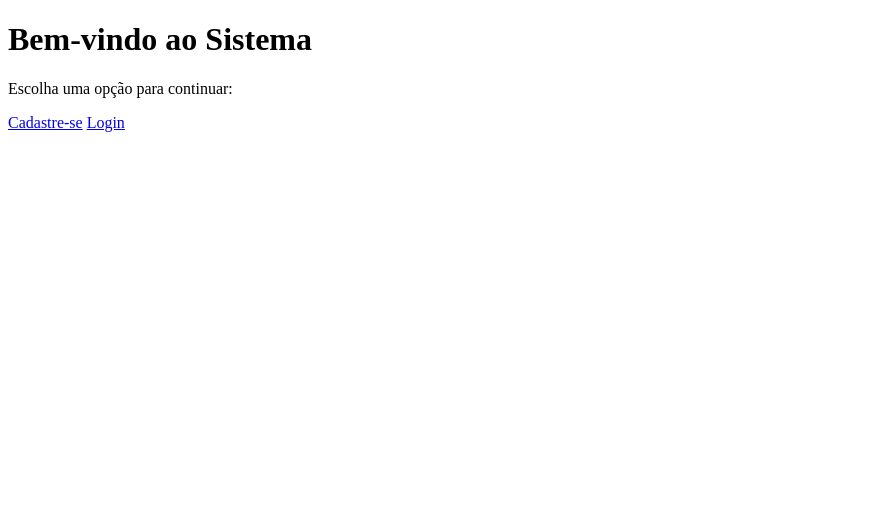
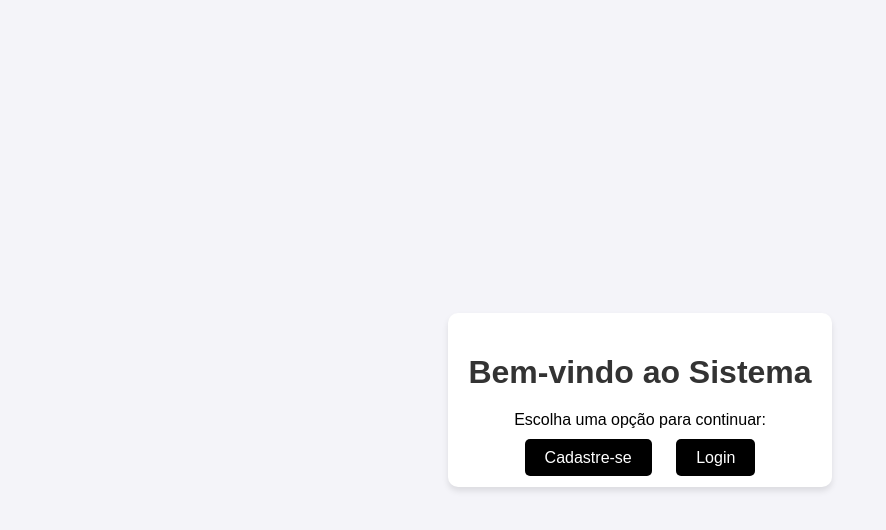
Before and after one commit to m0acir4/Desenv-de-software-em-nuvem, a plain HTML site: page index.html in a window 1280 px wide. Shown: the whole page, without its empty margins (0-886 px from the left). Drawn offline with Linux system fonts and the light colour scheme.

Commit message:
Meu commit

```diff
--- a/index.html
+++ b/index.html
@@ -4,7 +4,7 @@
     <meta charset="UTF-8">
     <meta name="viewport" content="width=device-width, initial-scale=1.0">
     <title>Home</title>
-    <link rel="stylesheet" href="home.css">
+    <link rel="stylesheet" href="/front-end/tela inicial/index.css">
 </head>
 <body>
     <div class="container">
```
